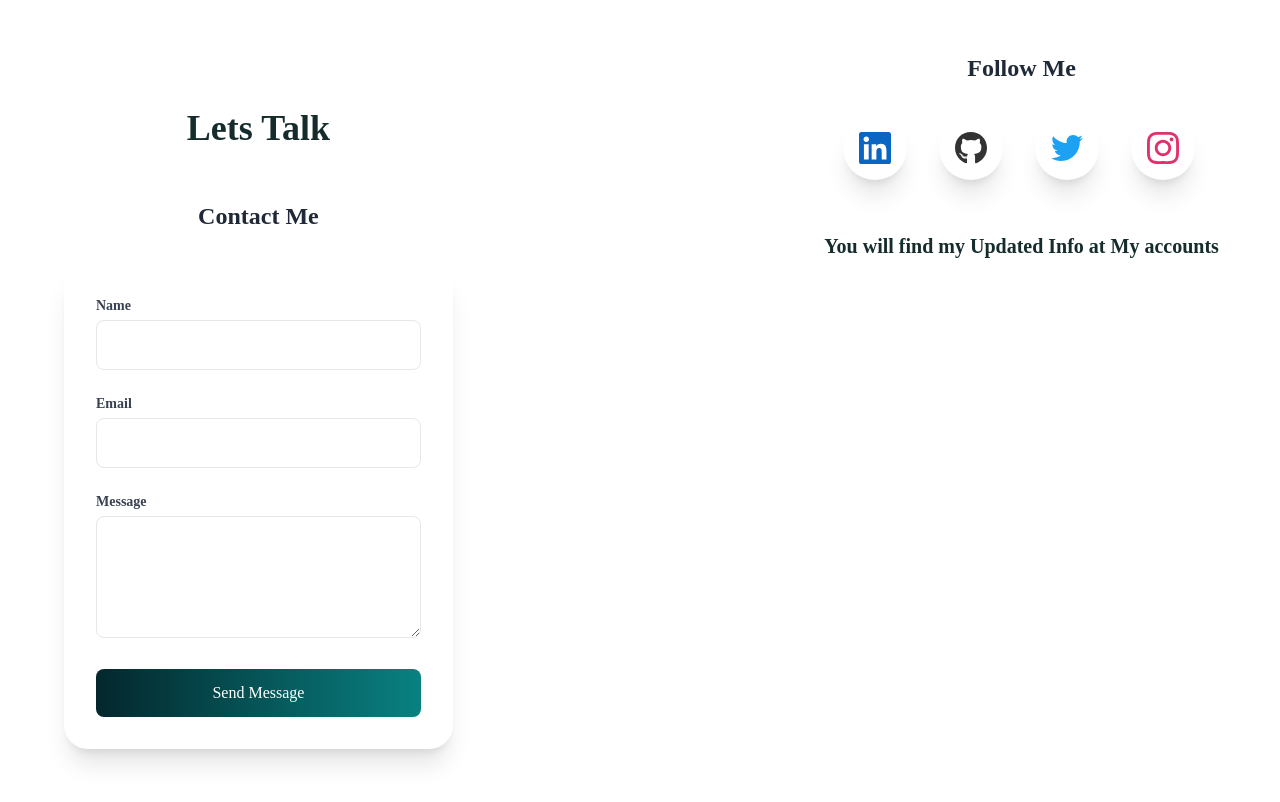
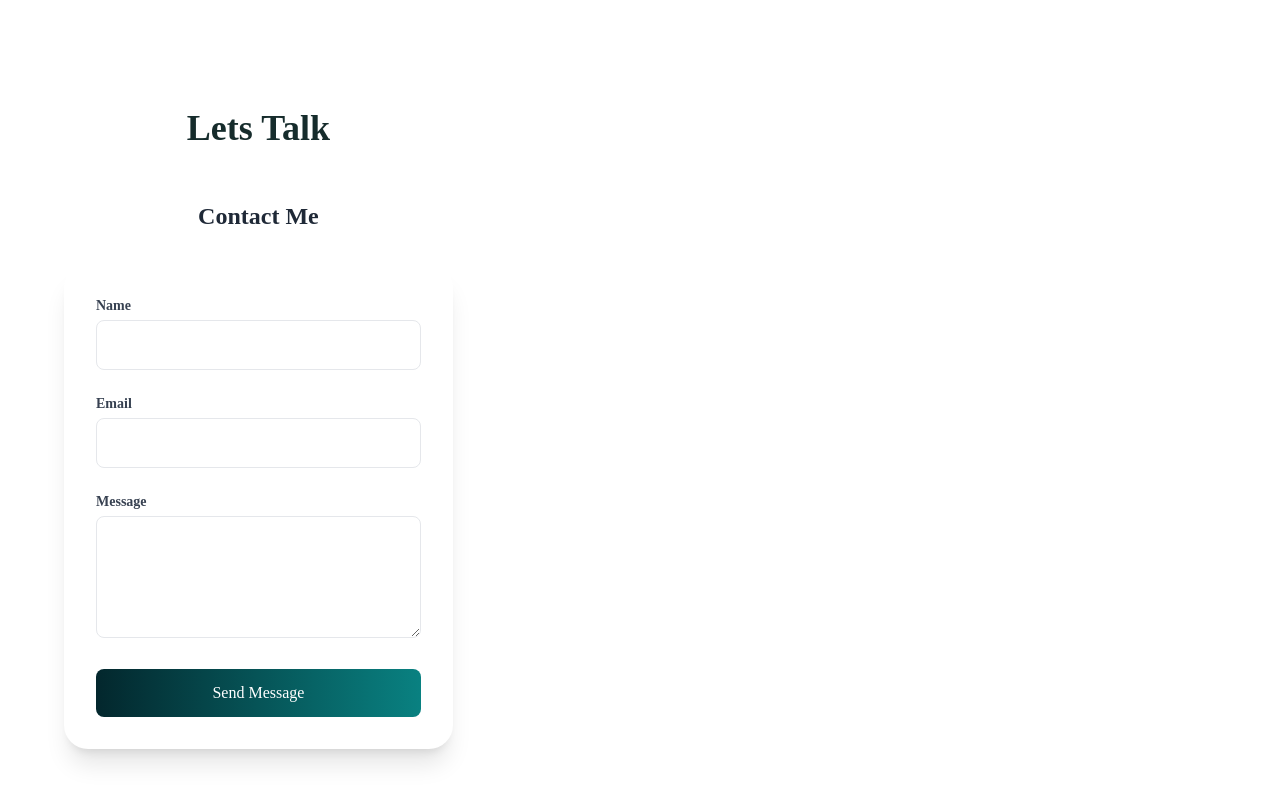
Before and after one commit to karoshalex0873/Karobia.me, a React (Vite) app: page / in a window 1280 px wide. Shown: the part 7330-8132 px from the top of the page. Built offline with nearby package versions, Linux system fonts and the light colour scheme.

Commit message:
removing the lower social media icons

```diff
--- a/src/App.jsx
+++ b/src/App.jsx
@@ -20,9 +20,6 @@ const App = () => {
           <div className="w-full md:w-2/5 md:pr-6 mb-6 md:mb-0">
             <ContactForm />
           </div>
-          <div className="w-full md:w-2/5 md:pl-6">
-            <SocialMediaLinks />
-          </div>
         </div>
       </div>
       <div className="container mx-auto px-4 md:px-6 py-10">
```
